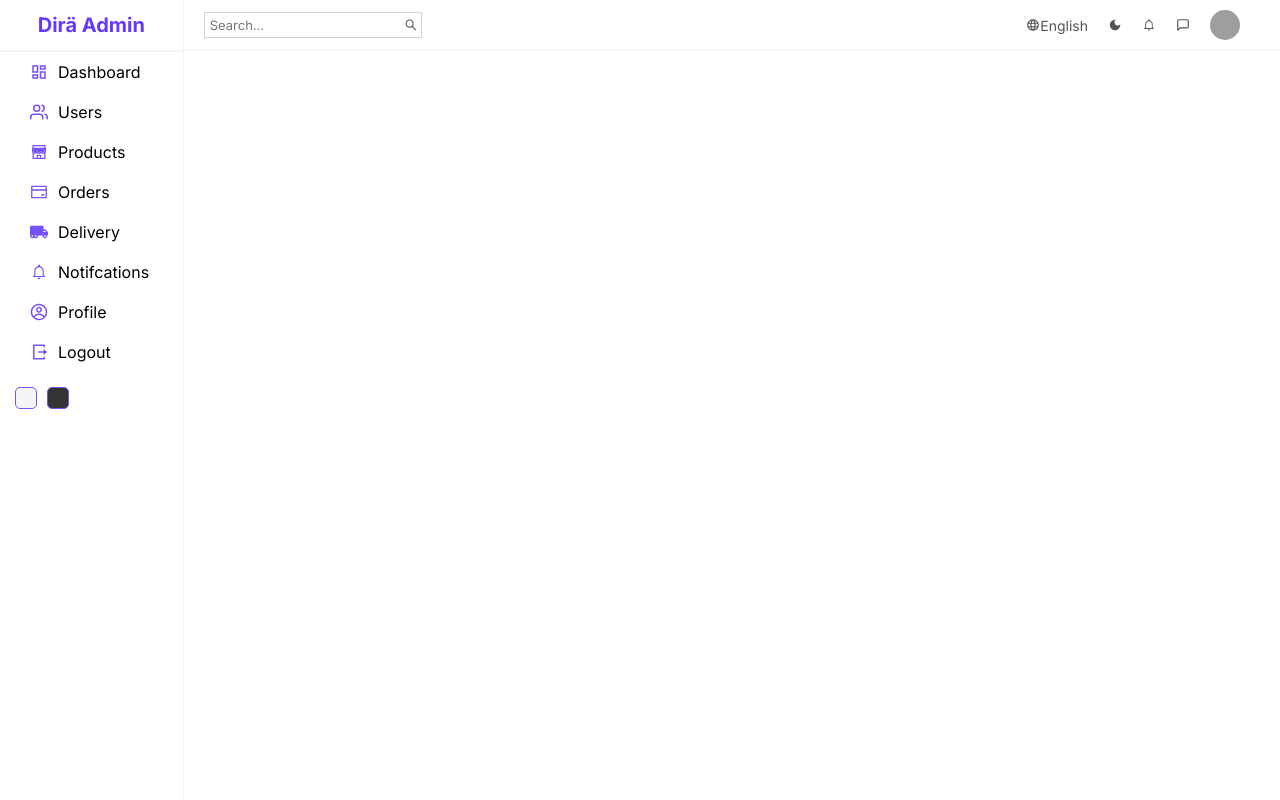
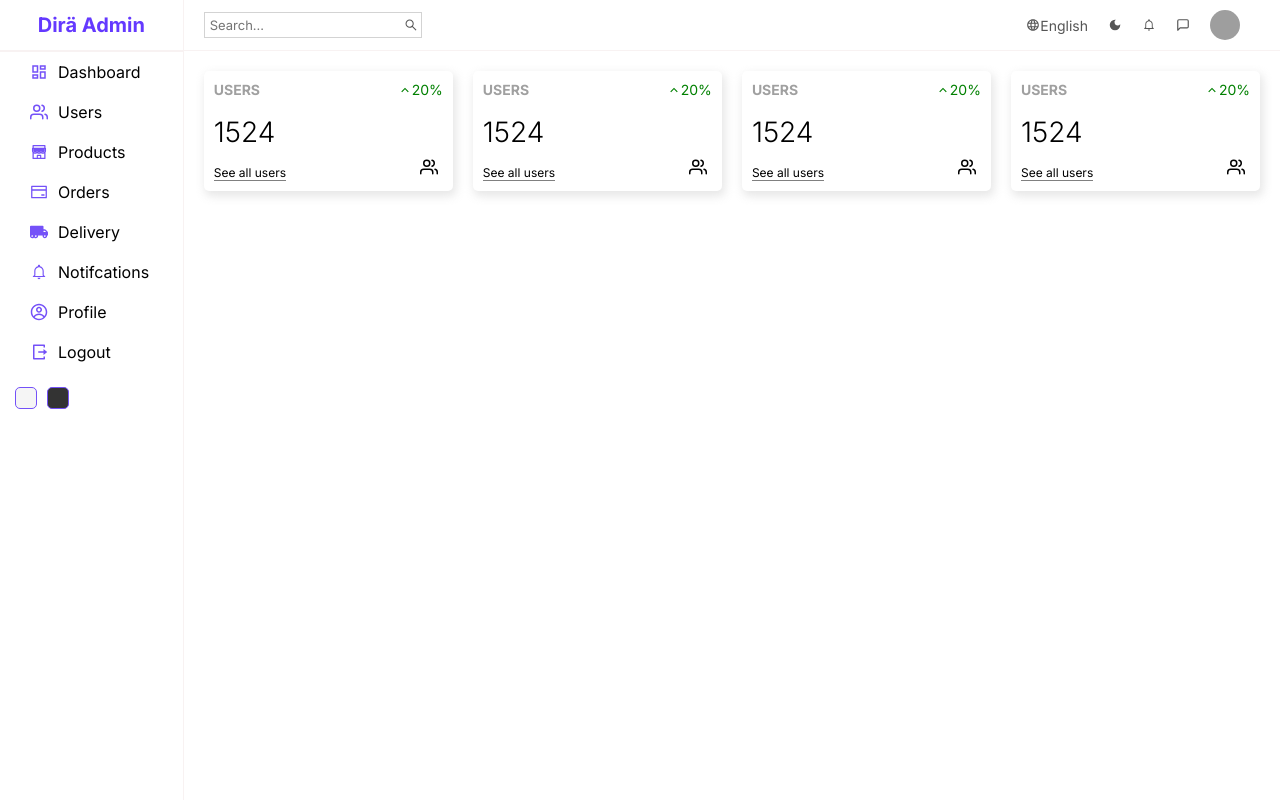
Before and after one commit to BrianSimiyu/admin-dashboard-project, a React (Create React App) app: page / in a window 1280 px wide. Built offline with nearby package versions, Linux system fonts and the light colour scheme; grey boxes are pictures that could not be loaded.

Commit message:
content changes

```diff
--- /dev/null
+++ b/src/components/widgets/Widget.jsx
@@ -0,0 +1,25 @@
+import React from "react";
+import { RiArrowUpSLine } from "react-icons/ri";
+import { FiUsers } from "react-icons/fi";
+import "./widget.scss";
+
+const Widget = () => {
+  return (
+    <div className="widget">
+      <div className="left">
+        <span className="title">USERS</span>
+        <span className="counter">1524</span>
+        <span className="link">See all users</span>
+      </div>
+      <div className="right">
+        <div className="percentage positive">
+          <RiArrowUpSLine />
+          20%
+        </div>
+        <FiUsers className="icon" />
+      </div>
+    </div>
+  );
+};
+
+export default Widget;
--- /dev/null
+++ b/src/components/widgets/widget.scss
@@ -0,0 +1,54 @@
+.widget {
+  display: flex;
+  justify-content: space-between;
+  flex: 1;
+  padding: 10px;
+  -webkit-box-shadow: 2px 4px 10px 1px rgba(0, 0, 0, 0.47);
+  box-shadow: 2px 4px 10px 1px rgba(201, 201, 201, 0.47);
+  border-radius: 5px;
+  height: 100px;
+
+  .left,
+  .right {
+    display: flex;
+    flex-direction: column;
+    justify-content: space-between;
+
+    .title {
+      font-weight: bold;
+      font-size: 14px;
+      color: rgb(160, 160, 160);
+    }
+
+    .counter {
+      font-size: 28px;
+      font-weight: 300;
+    }
+
+    .link {
+      font-size: 12px;
+      border-bottom: 1px solid grey;
+    }
+
+    .percentage {
+      display: flex;
+      align-items: center;
+      font-size: 14px;
+
+      &.positive {
+        color: green;
+      }
+    }
+    &.negative {
+      color: red;
+    }
+  }
+
+  .icon {
+    font-size: 18px;
+    padding: 5px;
+
+    border-radius: 5px;
+    align-self: flex-end;
+  }
+}
--- a/src/pages/home/Home.jsx
+++ b/src/pages/home/Home.jsx
@@ -1,6 +1,7 @@
 import React from "react";
 import Navbar from "../../components/navbar/Navbar";
 import Sidebar from "../../components/sidebar/Sidebar";
+import Widget from "../../components/widgets/Widget";
 import "./home.scss";
 const Home = () => {
   return (
@@ -8,6 +9,12 @@ const Home = () => {
       <Sidebar />
       <div className="homeContainer">
         <Navbar />
+        <div className="widgets">
+          <Widget />
+          <Widget />
+          <Widget />
+          <Widget />
+        </div>
       </div>
     </div>
   );
--- a/src/pages/home/home.scss
+++ b/src/pages/home/home.scss
@@ -2,5 +2,11 @@
   display: flex;
   .homeContainer {
     flex: 6;
+
+    .widgets {
+      display: flex;
+      padding: 20px;
+      gap: 20px;
+    }
   }
 }
```
